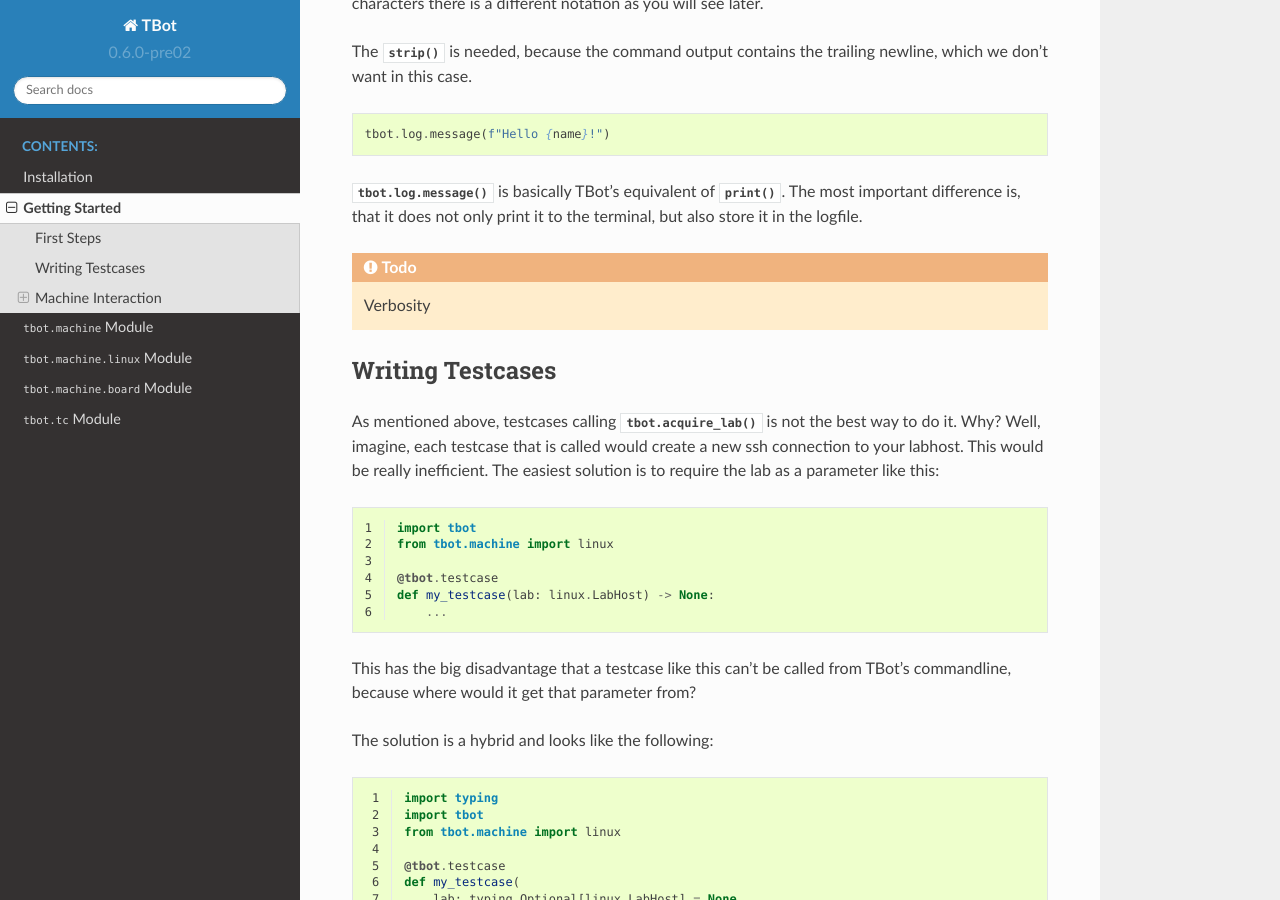
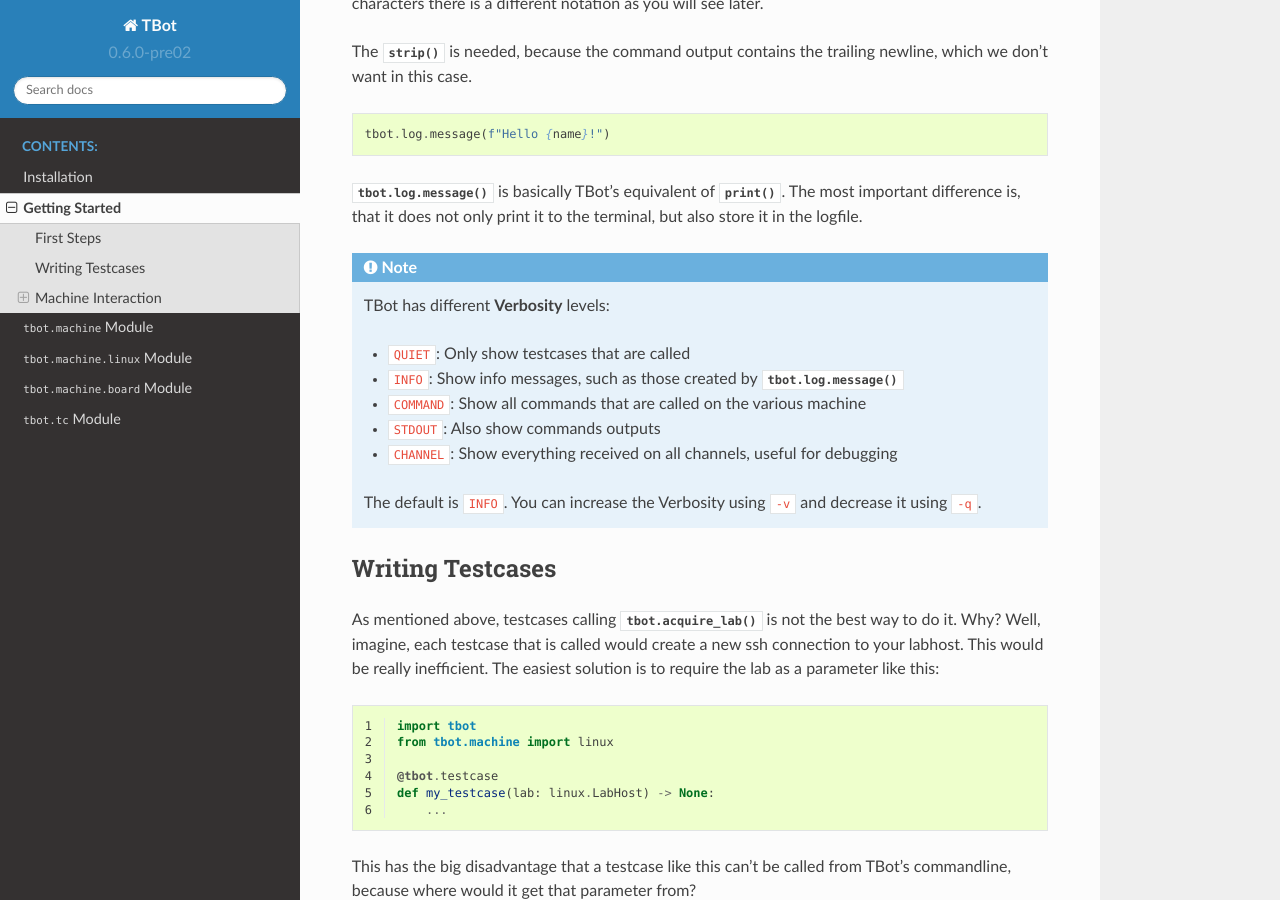
Before and after one commit to Rahix/tbot, a Sphinx documentation site: the page built from doc/getting-started.rst, in a window 1280 px wide and 900 px high, scrolled down 1574 px. Built offline with Sphinx 7.4.7 and the Read the Docs theme 2.0.0, drawn with Linux system fonts in a browser that asks for light colours; pages that are not in the unit, such as notebooks, are missing from menus.

Commit message:
main: Add -q and document verbosity
Signed-off-by: Rahix <rahix@rahix.de>

```diff
--- a/doc/getting-started.rst
+++ b/doc/getting-started.rst
@@ -85,8 +85,16 @@
 :func:`tbot.log.message` is basically TBot's equivalent of :func:`print`.  The most important difference is, that it does not
 only print it to the terminal, but also store it in the logfile.
 
-.. TODO::
-    Verbosity
+.. note::
+    TBot has different **Verbosity** levels:
+
+    * ``QUIET``: Only show testcases that are called
+    * ``INFO``: Show info messages, such as those created by :func:`tbot.log.message`
+    * ``COMMAND``: Show all commands that are called on the various machine
+    * ``STDOUT``: Also show commands outputs
+    * ``CHANNEL``: Show everything received on all channels, useful for debugging
+
+    The default is ``INFO``. You can increase the Verbosity using ``-v`` and decrease it using ``-q``.
 
 Writing Testcases
 -----------------
```
Also changed, not shown: 1 other file.
